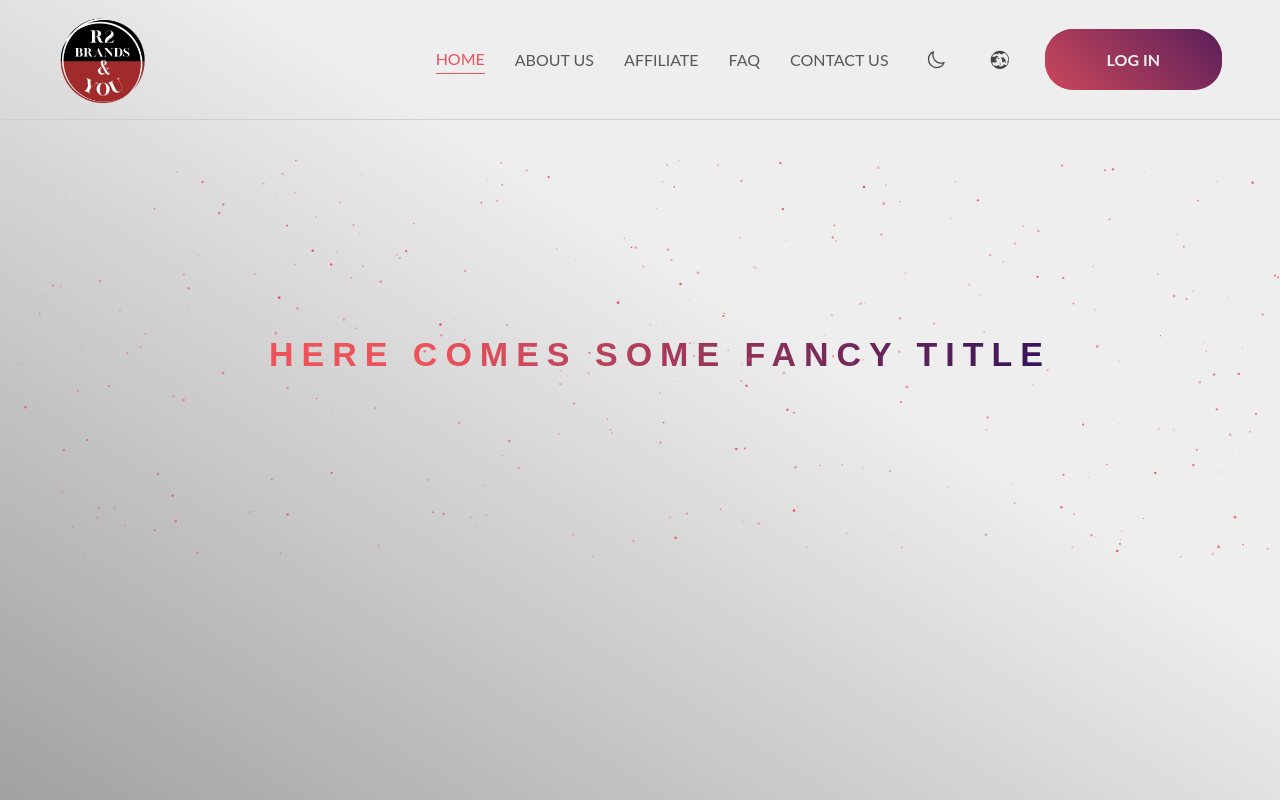
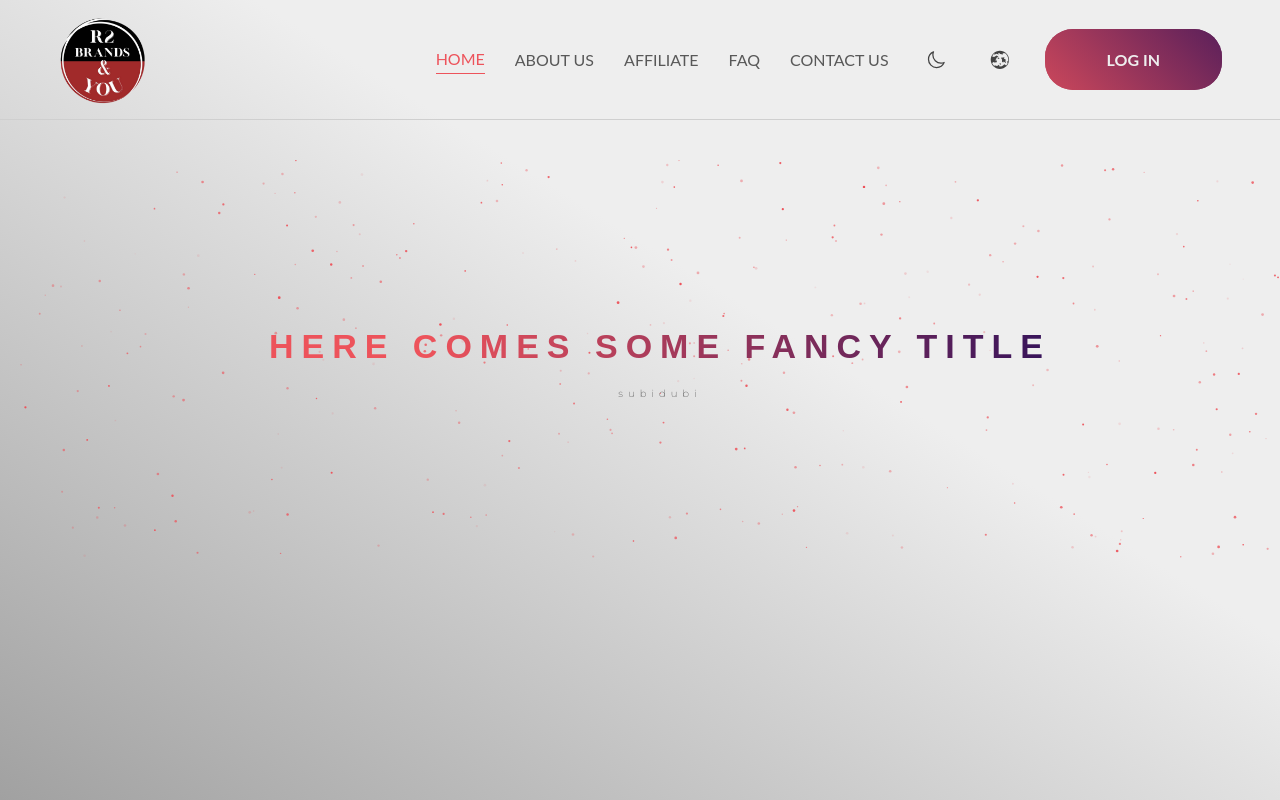
Before and after one commit to adamb00/RR, a React (Vite) app in the folder client/: page / in a window 1280 px wide. Built offline with nearby package versions, Linux system fonts and the light colour scheme; no server answers; some icons are missing; a web font is replaced by a local one.

Commit message:
Github action doctl

```diff
--- a/client/src/features/Home/HomeNoAuth.tsx
+++ b/client/src/features/Home/HomeNoAuth.tsx
@@ -18,6 +18,7 @@ export default function HomeNoAuth() {
             />
          </div>
          <h1 className='heading-primary'>Here comes some fancy title</h1>
+         <h1 className='heading-secondary'>subidubi</h1>
       </div>
    );
 }
```
Also changed, not shown: 1 other file (tests, documents, lock files or other folders).
